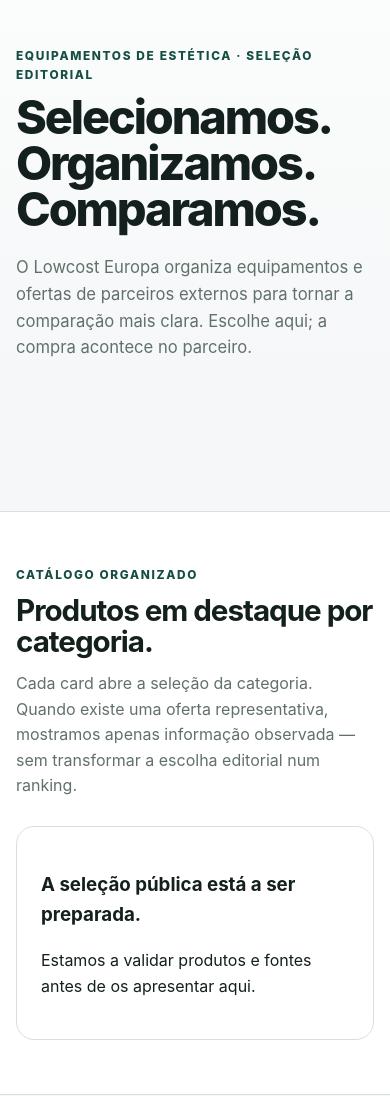
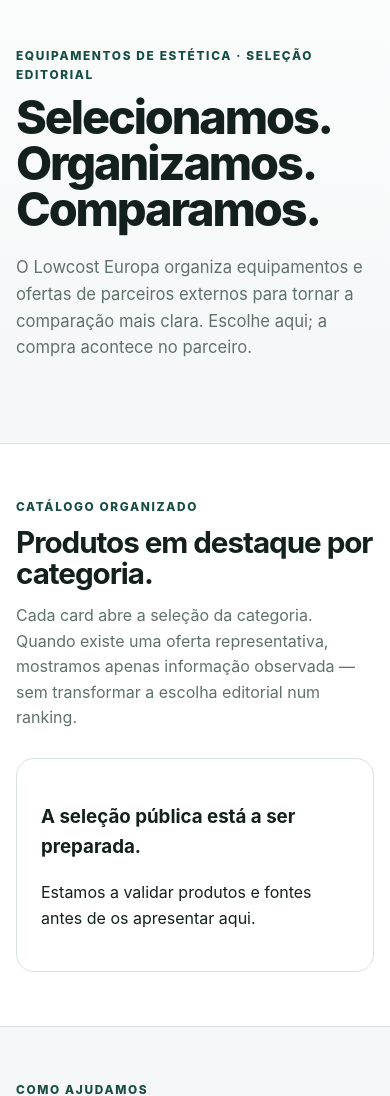
Before and after one commit to martaxi-boss/lowcost-europa, a Django app: page / in a window 390 px wide. Shown: the part 78-1174 px from the top of the page. Run offline with Django 5.2, Linux system fonts and the light colour scheme; data that the repository does not hold is empty; parts of the project's set-up code (start-up, migrations or seed data) failed here and were passed over.

Commit message:
Storefront: reduce mobile homepage category gap

```diff
--- a/apps/storefront/static/storefront/storefront.css
+++ b/apps/storefront/static/storefront/storefront.css
@@ -243,10 +243,12 @@ a:focus-visible, button:focus-visible, summary:focus-visible { outline: 3px soli
 }
 
 @media (max-width: 619px) {
+  .hero { padding-bottom: 20px; }
   .hero h1, .detail-hero h1, .prose h1 { font-size: clamp(2.15rem, 12vw, 3.25rem); }
   .detail-hero h1 { overflow-wrap: anywhere; }
   .detail-title-row > * { min-width: 0; }
   .section { padding: 54px 0; }
+  .section.section--compact { padding-top: 8px; }
   .product-card__body, .offer-card__body { padding: 18px; }
   .offer-group--featured { padding: 16px 10px; margin-inline: -4px; }
   .offer-title { min-height: 0; }
```
